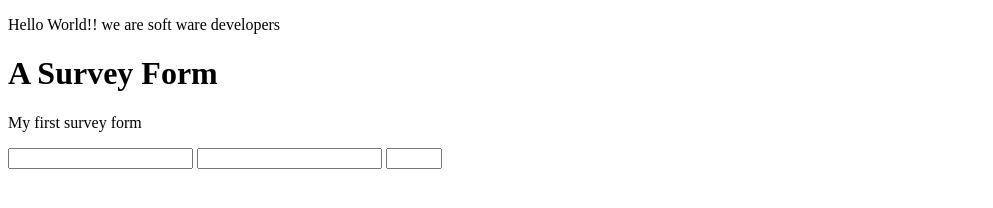
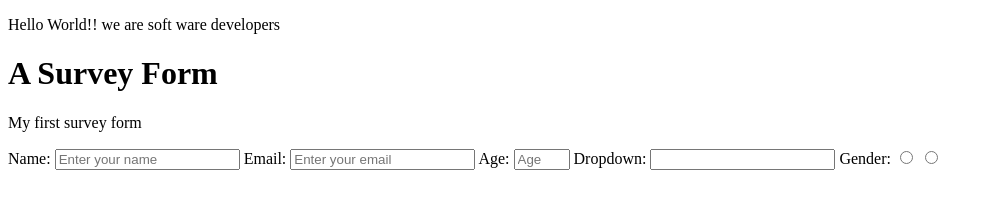
Before and after one commit to c3c1l1a/New-cecilia-and-emma, a plain HTML site: page index.html in a window 1280 px wide. Shown: the whole page, without its empty margins (0-993 px from the left). Drawn offline with Linux system fonts and the light colour scheme.

Commit message:
Added drop down and radio buttons

```diff
--- a/index.html
+++ b/index.html
@@ -25,10 +25,18 @@
     <h1 id="title">A Survey Form</h1>
     <p id="description">My first survey form</p>
     <form id="survey-form">
-      <input id="name" type="text"/>
-      <input id="email" type="email"/>
+      <label id="name-label">Name: </label>
+      <input id="name" type="text" placeholder="Enter your name" />
+      <label id="email-label">Email: </label>
+      <input id="email" type="email" placeholder="Enter your email" />
+      <label id="number-label">Age: </label>
       <input id="number" type="number"
-      min="15" max="80"/>
+      min="15" max="80" placeholder="Age" />
+      <label >Dropdown: </label>
+      <input id="dropdown" type="dropdown"/>
+      <label> Gender: </label>
+      <input type="radio" name="gender"/>
+      <input type="radio" name="gender"/>
     </form>
     <script  src="js/index.js"></script>
   </body>
```
